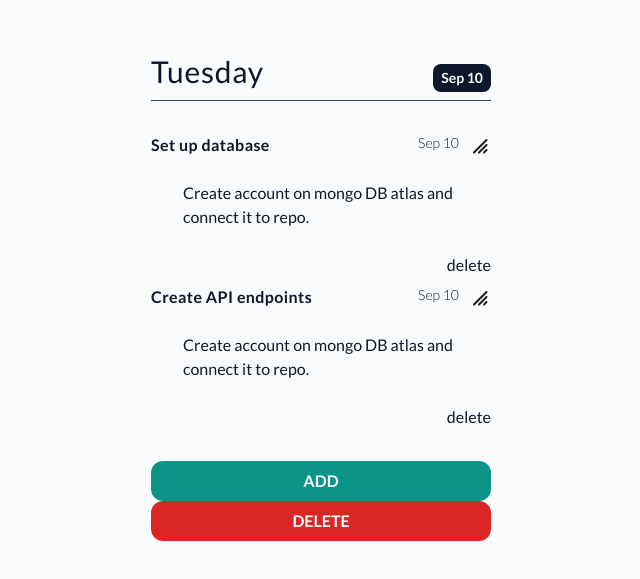
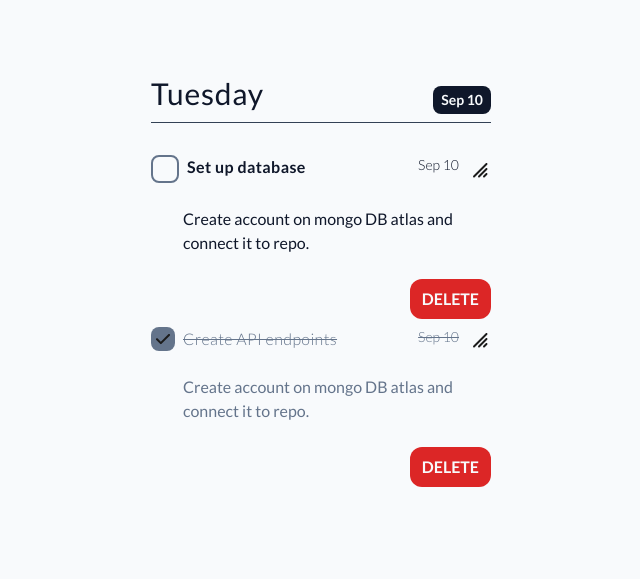
Before and after one commit to DagnaSchmidt/backend-task-manager-assignment, a Next.js app: page / in a window 1280 px wide. Shown: the part 103-682 px from the top of the page, without its empty margins (319-959 px from the left). Built offline with nearby package versions, Linux system fonts and the light colour scheme.

Commit message:
feat(checkbox): added checkbox component
added checkbox component
imported checkbox component to task component
imported button component to task component
updated styling in checkbox and task component
added check icon to icon component

```diff
--- a/src/app/page.tsx
+++ b/src/app/page.tsx
@@ -15,8 +15,6 @@ export default function Home() {
     >
       <Header />
       <List list={tasks} />
-      <Button type="add" label="add" />
-      <Button type="delete" label="delete" />
       {/* all components */}
     </div>
   );
--- /dev/null
+++ b/src/components/checkbox/Checkbox.tsx
@@ -0,0 +1,31 @@
+import React from 'react';
+import Icon from '../icon/Icon';
+
+type TCheckboxProps = {
+    isChecked: boolean,
+    onClick: () => void
+}
+
+const Checkbox = ({
+    isChecked,
+    onClick
+}: TCheckboxProps) => {
+
+    return (
+        <button
+            onClick={onClick}
+            className={[
+                'rounded-lg',
+                isChecked ? 'bg-slate-500' : 'border-2 border-slate-500'
+            ].join(' ')}
+        >
+            <div
+                className={isChecked ? 'opacity-100' : 'opacity-0'}
+            >
+                <Icon type='check' />
+            </div>
+        </button>
+    );
+};
+
+export default Checkbox;
--- a/src/components/icon/Icon.tsx
+++ b/src/components/icon/Icon.tsx
@@ -2,7 +2,7 @@ import React from 'react';
 import Image from 'next/image';
 
 interface IIconProps {
-    type: 'plus' | 'resizer' | 'time',
+    type: 'plus' | 'resizer' | 'time' | 'check',
 }
 
 const Icon = ({
--- a/src/components/task/Task.tsx
+++ b/src/components/task/Task.tsx
@@ -2,8 +2,11 @@
 import React, { useState } from 'react';
 import { TTaskProps } from '@/types/types';
 import Icon from '../icon/Icon';
+import Checkbox from '../checkbox/Checkbox';
+import Button from '../button/Button';
 
 const Task = ({
+    id,
     title,
     description,
     dueDate,
@@ -22,8 +25,13 @@ const Task = ({
             <div
                 className='flex justify-between'
             >
-                <div>
-                    {/* checkbox */}
+                <div
+                    className='flex gap-2'
+                >
+                    <Checkbox
+                        isChecked={isDone}
+                        onClick={() => { }}
+                    />
                     <p
                         className={[
                             'text-base tracking-wide',
@@ -65,7 +73,7 @@ const Task = ({
                     <div
                         className='self-end'
                     >
-                        <button>delete</button>
+                        <Button type='delete' label='delete' />
                     </div>
                 </div>
             }
--- a/src/lib/features/tasks/tasksSlice.ts
+++ b/src/lib/features/tasks/tasksSlice.ts
@@ -16,7 +16,7 @@ const tasksSlice = createSlice({
             title: 'Create API endpoints',
             description: 'Create account on mongo DB atlas and connect it to repo.',
             dueDate: new Date(),
-            isDone: false
+            isDone: true
         }
     ],
     reducers: {
```
Also changed, not shown: src/images/check.svg (added).
